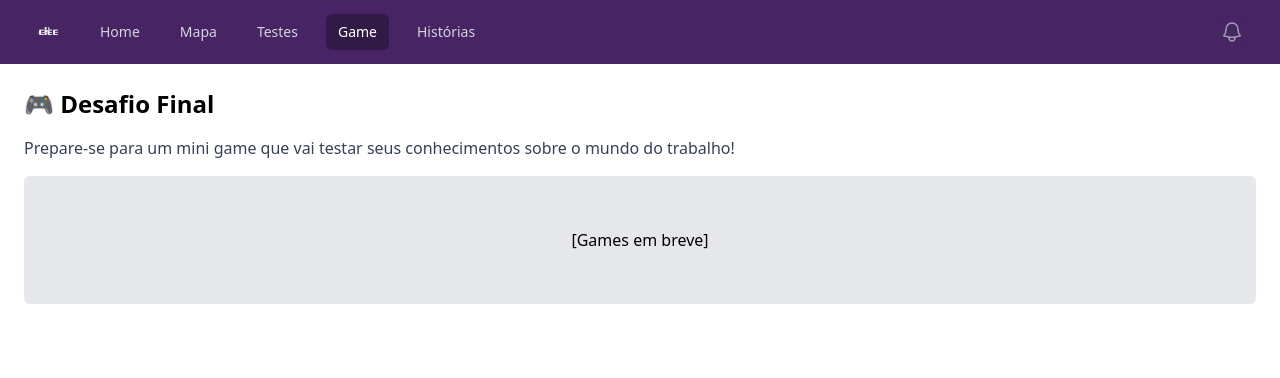
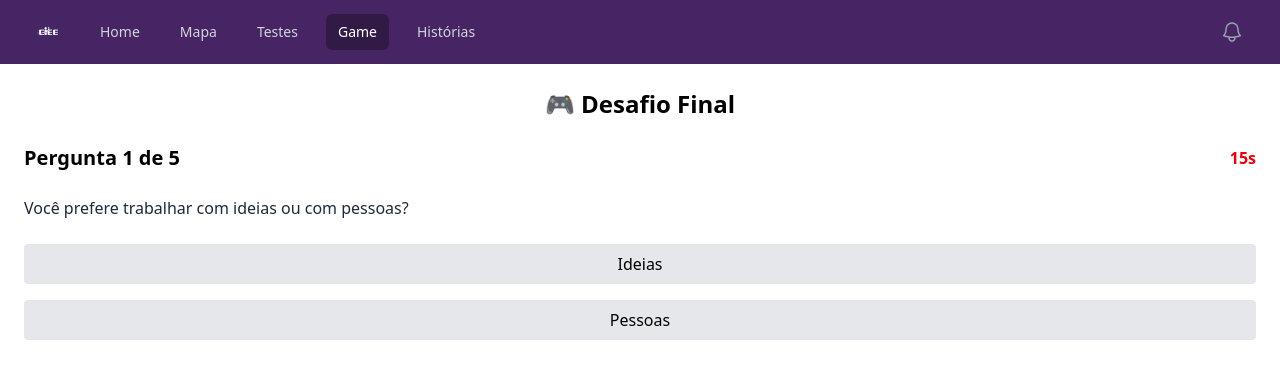
Before and after one commit to APB-Abner/Semana-trabalhador, a React (Vite) app: page /game in a window 1280 px wide. Shown: the top 378 px of the page. Built offline with nearby package versions, Linux system fonts and the light colour scheme.

Commit message:
feat: implement game components with quiz, memory, and result phases for enhanced gameplay experience

```diff
--- /dev/null
+++ b/src/components/game/Memoria.jsx
@@ -0,0 +1,73 @@
+import { useEffect, useState } from 'react';
+
+const cartasBase = [
+    '👨‍⚕️ Médico', '👨‍⚕️ Médico',
+    '🧑‍🍳 Cozinheiro', '🧑‍🍳 Cozinheiro',
+    '👩‍🏫 Professora', '👩‍🏫 Professora',
+    '💻 Programador', '💻 Programador',
+    '🧑‍🔧 Mecânico', '🧑‍🔧 Mecânico',
+    '🎨 Designer', '🎨 Designer',
+];
+
+function embaralhar(array) {
+    const copia = [...array];
+    for (let i = copia.length - 1; i > 0; i--) {
+        const j = Math.floor(Math.random() * (i + 1));
+        [copia[i], copia[j]] = [copia[j], copia[i]];
+    }
+    return copia;
+}
+
+export default function Memoria({ onComplete }) {
+    const [cartas] = useState(() => embaralhar(cartasBase));
+    const [selecionadas, setSelecionadas] = useState([]);
+    const [concluidas, setConcluidas] = useState([]);
+
+    useEffect(() => {
+        if (selecionadas.length === 2) {
+            const [a, b] = selecionadas;
+            if (cartas[a] === cartas[b]) {
+                setConcluidas((prev) => [...prev, a, b]);
+                setSelecionadas([]);
+            } else {
+                setTimeout(() => setSelecionadas([]), 1000);
+            }
+        }
+    }, [cartas, selecionadas]);
+
+    useEffect(() => {
+        if (concluidas.length === cartas.length && cartas.length > 0) {
+            setTimeout(() => {
+                onComplete(); // fim do jogo
+            }, 1000);
+        }
+    }, [cartas.length, concluidas, onComplete]);
+
+    const selecionar = (idx) => {
+        if (
+            selecionadas.includes(idx) ||
+            concluidas.includes(idx) ||
+            selecionadas.length === 2
+        )
+            return;
+        setSelecionadas((prev) => [...prev, idx]);
+    };
+
+    return (
+        <div className="grid grid-cols-4 gap-4 max-w-xl mx-auto">
+            {cartas.map((carta, idx) => {
+                const revelada = selecionadas.includes(idx) || concluidas.includes(idx);
+                return (
+                    <div
+                        key={idx}
+                        onClick={() => selecionar(idx)}
+                        className={`h-24 flex items-center justify-center rounded cursor-pointer transition-transform border-2 ${revelada ? 'bg-blue-100 border-blue-400' : 'bg-gray-200 border-gray-300'
+                            }`}
+                    >
+                        {revelada ? <span className="text-lg">{carta}</span> : <span>❓</span>}
+                    </div>
+                );
+            })}
+        </div>
+    );
+}
--- /dev/null
+++ b/src/components/game/Quiz.jsx
@@ -0,0 +1,101 @@
+import { useState, useEffect } from 'react';
+
+const perguntas = [
+    {
+        pergunta: 'Você prefere trabalhar com ideias ou com pessoas?',
+        opcoes: ['Ideias', 'Pessoas'],
+        correta: 'Ideias',
+    },
+    {
+        pergunta: 'Você gosta de seguir rotinas ou resolver problemas novos?',
+        opcoes: ['Rotinas', 'Problemas novos'],
+        correta: 'Problemas novos',
+    },
+    {
+        pergunta: 'Prefere ambientes organizados ou criativos?',
+        opcoes: ['Organizados', 'Criativos'],
+        correta: 'Criativos',
+    },
+    {
+        pergunta: 'Você se sente mais confortável em tarefas práticas ou teóricas?',
+        opcoes: ['Práticas', 'Teóricas'],
+        correta: 'Práticas',
+    },
+    {
+        pergunta: 'Você prefere trabalhar sozinho ou em equipe?',
+        opcoes: ['Sozinho', 'Em equipe'],
+        correta: 'Em equipe',
+    },
+];
+
+export default function Quiz({ onComplete }) {
+    const [etapa, setEtapa] = useState(0);
+    const [tempo, setTempo] = useState(20);
+    const [pontos, setPontos] = useState(0);
+
+    useEffect(() => {
+        if (etapa < perguntas.length) {
+            const timer = setInterval(() => {
+                setTempo((t) => {
+                    if (t === 1) {
+                        clearInterval(timer);
+                        setEtapa(etapa + 1);
+                        setTempo(20);
+                        return 20;
+                    }
+                    return t - 1;
+                });
+            }, 1000);
+            return () => clearInterval(timer);
+        }
+    }, [etapa]);
+
+    const responder = (resposta) => {
+        const correta = perguntas[etapa].correta;
+        let ganho = 0;
+        if (resposta === correta) {
+            ganho += 10;
+            if (tempo >= 10) ganho += 5;
+        }
+        setPontos((p) => p + ganho);
+        setEtapa((e) => e + 1);
+        setTempo(20);
+    };
+
+    if (etapa >= perguntas.length) {
+        return (
+            <div className="text-center">
+                <p className="text-lg mb-4">Você fez {pontos} pontos no Quiz!</p>
+                <button
+                    onClick={() => onComplete(pontos)}
+                    className="bg-blue-600 text-white px-4 py-2 rounded hover:bg-blue-700"
+                >
+                    Ir para a próxima fase
+                </button>
+            </div>
+        );
+    }
+
+    const atual = perguntas[etapa];
+
+    return (
+        <div className="space-y-6">
+            <div className="flex justify-between items-center">
+                <h3 className="text-xl font-semibold">Pergunta {etapa + 1} de {perguntas.length}</h3>
+                <span className="text-red-600 font-bold">{tempo}s</span>
+            </div>
+            <p className="text-gray-800">{atual.pergunta}</p>
+            <div className="flex flex-col gap-4">
+                {atual.opcoes.map((op, i) => (
+                    <button
+                        key={i}
+                        onClick={() => responder(op)}
+                        className="bg-gray-200 px-4 py-2 rounded hover:bg-gray-300 transition"
+                    >
+                        {op}
+                    </button>
+                ))}
+            </div>
+        </div>
+    );
+}
--- /dev/null
+++ b/src/components/game/Resultado.jsx
@@ -0,0 +1,17 @@
+export default function Resultado({ reiniciar }) {
+    return (
+        <div className="p-6 text-center max-w-xl mx-auto">
+            <h2 className="text-3xl font-bold text-green-600 mb-4">🎉 Parabéns!</h2>
+            <p className="text-gray-700 mb-6">
+                Você concluiu os desafios da Semana do Jovem Trabalhador!
+                Esperamos que tenha se divertido e aprendido mais sobre suas habilidades e possibilidades no mundo do trabalho.
+            </p>
+            <button
+                onClick={reiniciar}
+                className="px-6 py-2 bg-blue-500 text-white rounded hover:bg-blue-600 transition"
+            >
+                Jogar novamente
+            </button>
+        </div>
+    );
+}
--- a/src/pages/Game.jsx
+++ b/src/pages/Game.jsx
@@ -1,10 +1,24 @@
+// pages/Game.jsx
+import { useState } from 'react';
+import Quiz from '../components/game/Quiz';
+import Memoria from '../components/game/Memoria';
+import Resultado from '../components/game/Resultado';
+
+
 export default function Game() {
+    const [fase, setFase] = useState('quiz');
+
+    const irParaMemoria = () => setFase('memoria');
+    const irParaResultado = () => setFase('resultado');
+    const reiniciarJogo = () => setFase('quiz');
+
     return (
         <div className="p-6">
-            <h2 className="text-2xl font-bold">🎮 Desafio Final</h2>
-            <p className="mt-4 text-gray-700">Prepare-se para um mini game que vai testar seus conhecimentos sobre o mundo do trabalho!</p>
-            <div className="bg-gray-200 h-32 mt-4 rounded-md flex items-center justify-center">[Games em breve]</div>
+            <h2 className="text-2xl font-bold text-center mb-6">🎮 Desafio Final</h2>
 
+            {fase === 'quiz' && <Quiz onComplete={irParaMemoria} />}
+            {fase === 'memoria' && <Memoria onComplete={irParaResultado} />}
+            {fase === 'resultado' && <Resultado reiniciar={reiniciarJogo} />}
         </div>
     );
 }
```
